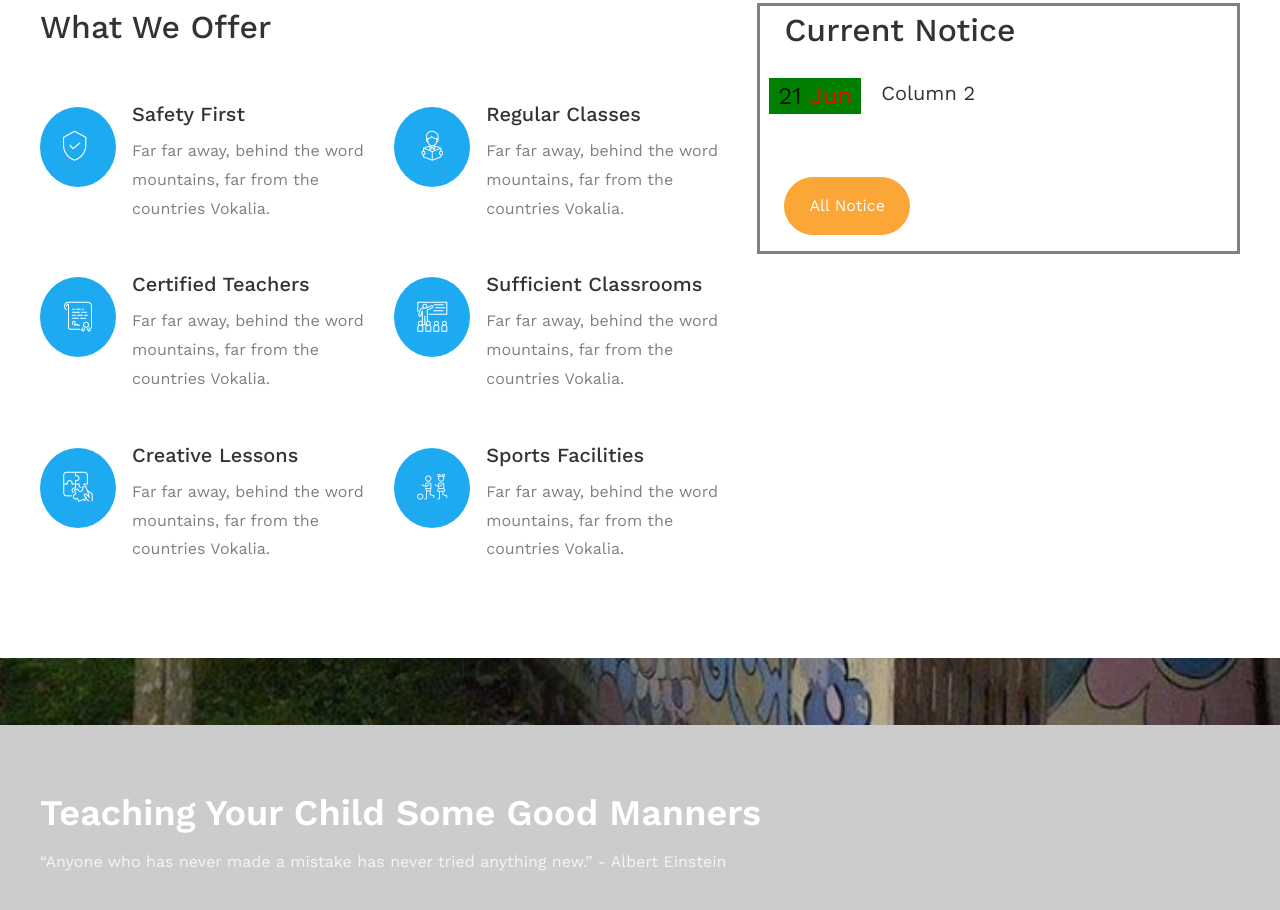
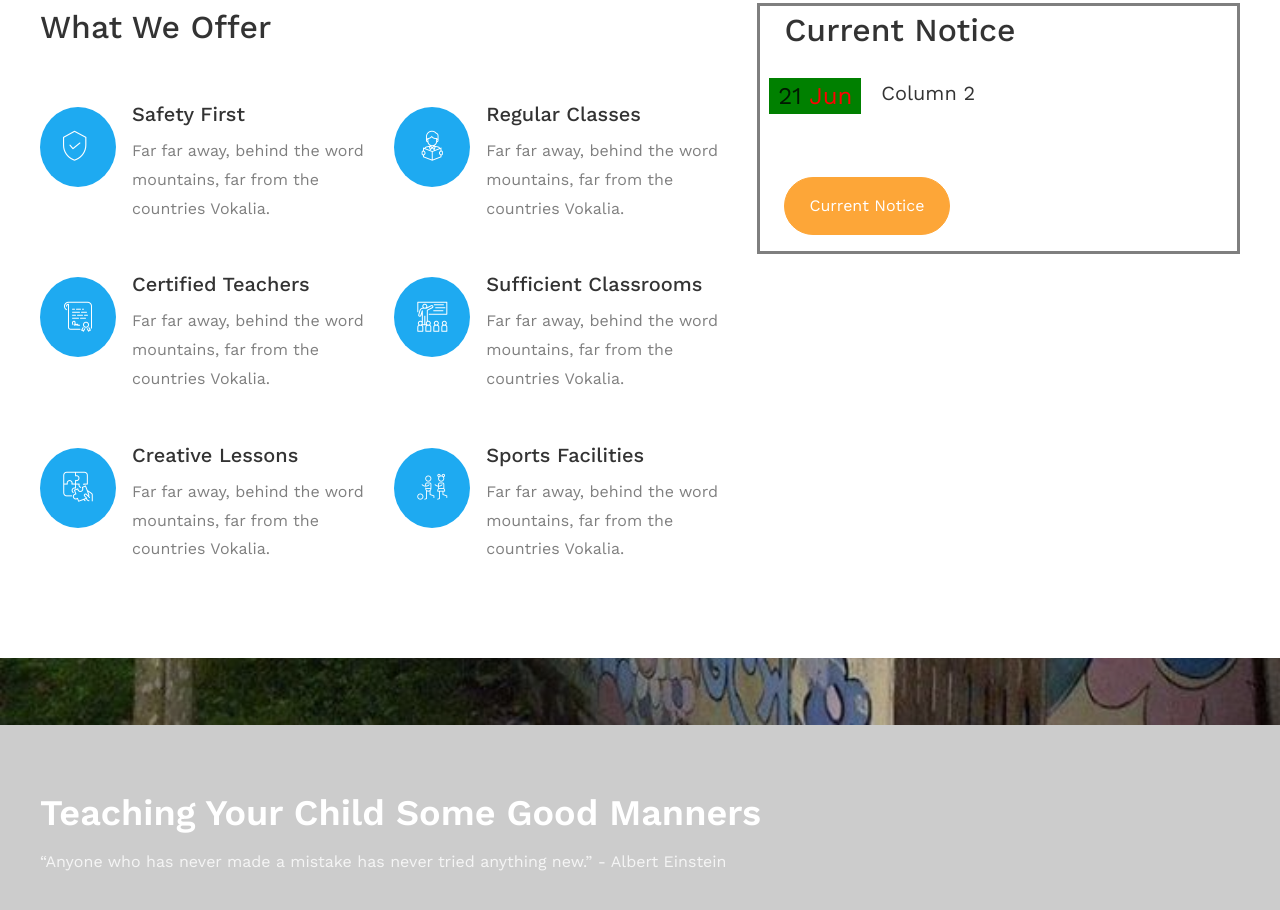
Before and after one commit to Abdullah-shafi/Abdullah-shafi.github2.io, a plain HTML site: page index.html in a window 1280 px wide. Shown: the part 1104-2014 px from the top of the page. Drawn offline with nearby package versions, Linux system fonts and the light colour scheme; some packages are replaced by stand-ins of ours; no server answers; files whose address does not match are found by name; a web font is replaced by a local one.

Commit message:
Update index.html

```diff
--- a/index.html
+++ b/index.html
@@ -150,7 +150,7 @@
         </div><br>
 
 
-							<p><a href="#" class="btn btn-secondary px-4 py-3">All Notice</a></p>
+							<p><a href="#" class="btn btn-secondary px-4 py-3">Current Notice</a></p>
 						</div>
 					</div>
 					<div class="col-md-7 wrap-about py-5 pr-md-4 ftco-animate">
```
